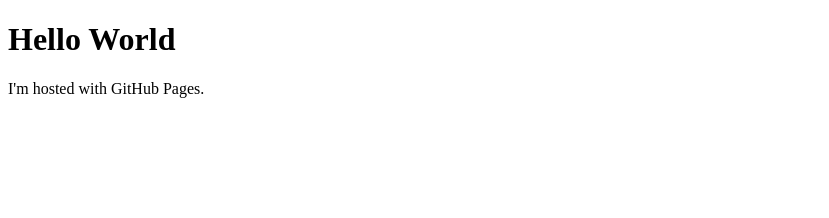
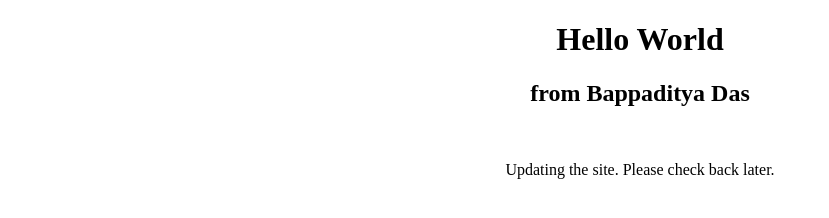
Before and after one commit to bappadityadas/bappadityadas.github.io, a plain HTML site: page index.html in a window 1280 px wide. Shown: the whole page, without its empty margins (0-829 px from the left). Drawn offline with Linux system fonts and the light colour scheme.

Commit message:
Update index.html

```diff
--- a/index.html
+++ b/index.html
@@ -1,7 +1,11 @@
 <!DOCTYPE html>
 <html>
 <body>
+  <center>
 <h1>Hello World</h1>
-<p>I'm hosted with GitHub Pages.</p>
+<h2>from Bappaditya Das</h2>
+<p>&nbsp;</p>
+<p>Updating the site. Please check back later.</p>
+</center>
 </body>
 </html>
```
